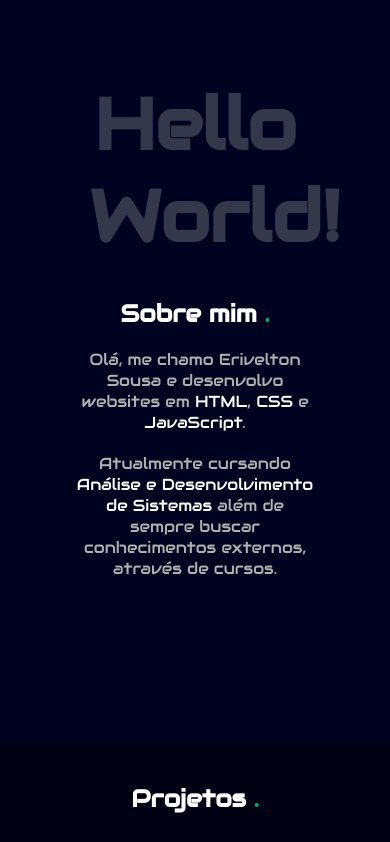
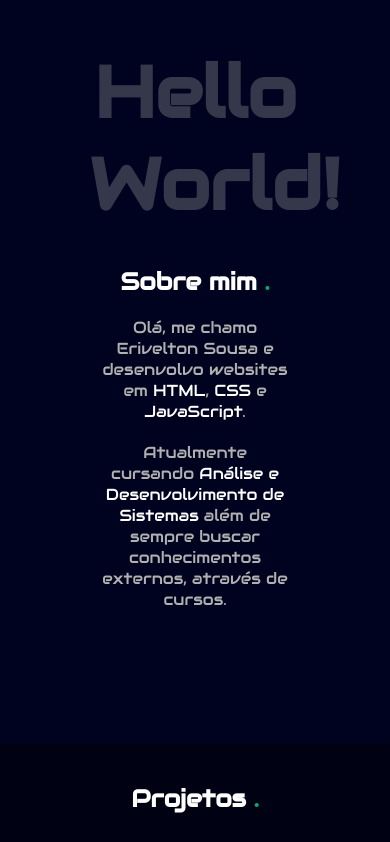
Before and after one commit to EriveltonDev/new-portifolio, a plain HTML site: page docs/index.html in a window 390 px wide. Shown: the part 969-1811 px from the top of the page. Drawn offline with Linux system fonts and the light colour scheme.

Commit message:
corrigindo alguns erros de responsividade

```diff
--- a/docs/css/style.css
+++ b/docs/css/style.css
@@ -122,7 +122,7 @@ nav a:hover {
     margin: 0 auto;
     display: flex;
     justify-content: space-between;
-    flex-wrap: wrap;
+    align-items: center;
 }
 
 #hello {
@@ -134,6 +134,10 @@ nav a:hover {
 #descricao h1 {
     padding: 10px;
     color: white;
+}
+
+#descricao {
+    max-width: 40%;
 }
 
 #descricao h1 span {
@@ -260,6 +264,10 @@ nav a:hover {
         text-align: center;
     }
 
+    #descricao {
+        min-width: 80%;
+    }
+
     #apresentacao {
         margin-bottom: 40px;
     }
@@ -272,6 +280,8 @@ nav a:hover {
     #sobreMim {
         text-align: center;
         padding: 25px;
+        flex-wrap: wrap;
+        justify-content: center;
     }
 
     #projetosBackground {
```
